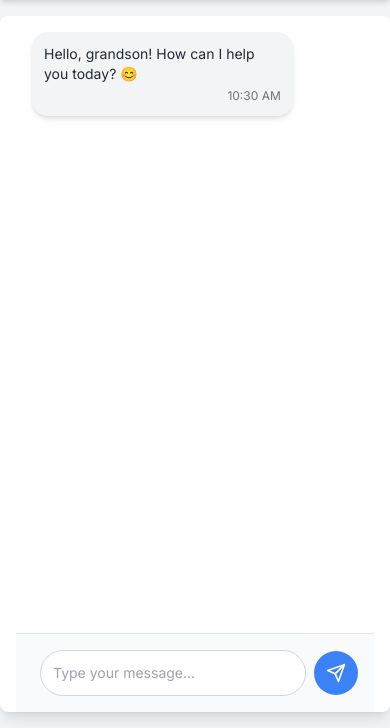
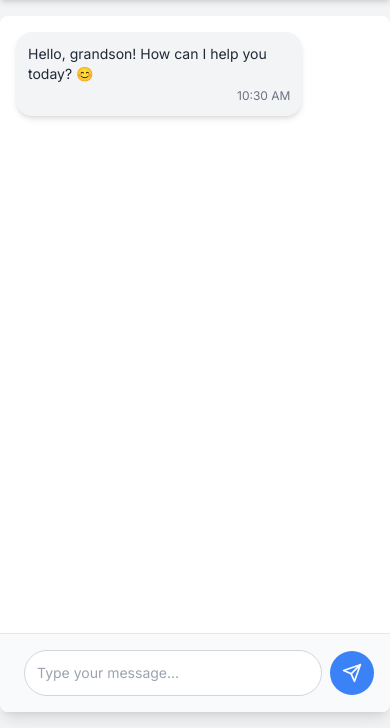
Before and after one commit to podgortsev/grand, a Django app: page / in a window 390 px wide. Shown: the part 116-844 px from the top of the page. Run offline with Django 5.2, Linux system fonts and the light colour scheme; the visitor is signed in with stand-in values (Sample User, id 1); data that the repository does not hold is empty; some libraries are stand-ins or nearby versions.

Commit message:
Add files via upload

```diff
--- a/app/templates/home.html
+++ b/app/templates/home.html
@@ -40,7 +40,7 @@
     </header>
 
     <!-- Chat Section -->
-    <div class="flex-1 flex flex-col max-w-4xl mx-auto w-full bg-white shadow-lg rounded-lg overflow-hidden my-4 px-4 sm:px-0">
+    <div style="padding: 0;" class="flex-1 flex flex-col max-w-4xl mx-auto w-full bg-white shadow-lg rounded-lg overflow-hidden my-4 px-4 sm:px-0">
         <!-- Chat Messages -->
         <div id="chat-box" class="flex-1 overflow-y-auto p-4 sm:p-6 space-y-4">
             {% if msgs %}
```
